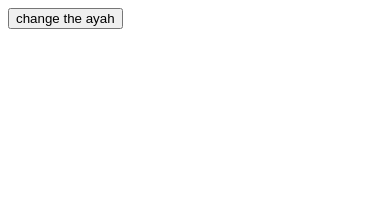
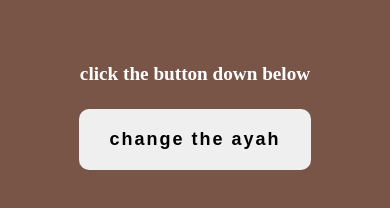
Before and after one commit to mahdtomar/ayat-generator, a plain HTML site: page index.html in a window 390 px wide. Drawn offline with Linux system fonts and the light colour scheme.

Commit message:
few styles

```diff
--- a/index.html
+++ b/index.html
@@ -4,10 +4,19 @@
     <meta charset="UTF-8" />
     <meta http-equiv="X-UA-Compatible" content="IE=edge" />
     <meta name="viewport" content="width=device-width, initial-scale=1.0" />
-    <title>Document</title>
+    <link rel="stylesheet" href="style.css">
+    <link rel="icon" href="./quran-icon-png-1 (1).png">
+    <title>Random Ayat generator</title>
   </head>
   <body>
-    <button id="btn">change the ayah</button>
+    <div class="container">
+      <div class="screen">
+        <div class="ayah">
+          <p>click the button down below </p>
+        </div>
+      </div>
+      <button id="btn">change the ayah</button>
+    </div>
     <script src="main.js"></script>
   </body>
 </html>
--- a/main.js
+++ b/main.js
@@ -1,4 +1,6 @@
 const btn = document.getElementById("btn");
+const screen = document.querySelector(".screen")
+console.log(screen)
 btn.onclick = function generateRandomeAyah() {
   const request = new XMLHttpRequest();
 
@@ -27,7 +29,7 @@ btn.onclick = function generateRandomeAyah() {
       ayahText.appendChild(ayahTextNode);
       ayahDiv.appendChild(ayahText);
 
-      document.body.appendChild(ayahDiv);
+      screen.appendChild(ayahDiv);
     }
   };
 };
--- /dev/null
+++ b/style.scss
@@ -0,0 +1,73 @@
+* {
+  box-sizing: border-box;
+  margin: 0px;
+  padding: 0px;
+}
+body {
+  background-color: #795548;
+  .container {
+    margin: 100px auto;
+    width: 70%;
+    display: flex;
+    flex-direction: column;
+    align-items: center;
+    justify-content: space-between;
+    .screen {
+      .ayah {
+        text-align: center;
+        p {
+          color: white;
+          font-size: larger;
+          font-weight: bold;
+          line-height: 150%;
+        }
+      }
+    }
+    button {
+      margin: 20px auto;
+      padding: 20px 30px;
+      max-width: 50%;
+      border: none;
+      border-radius: 10px;
+      font-weight: bold;
+      font-size: large;
+      letter-spacing: 2px;
+    }
+  }
+}
+@media (max-width:900px) {
+    body {
+        .container {
+          margin: 60px auto;
+          width:80%;
+          button {
+            margin: 20px auto;
+            padding: 20px 30px;
+            max-width: 70%;
+            border: none;
+            border-radius: 10px;
+            font-weight: bold;
+            font-size: large;
+            letter-spacing: 2px;
+          }
+        }
+      }
+}
+@media (max-width:500px) {
+    body {
+        .container {
+          margin: 60px auto;
+          width:95%;
+          button {
+            margin: 20px auto;
+            padding: 20px 30px;
+            max-width: 80%;
+            border: none;
+            border-radius: 10px;
+            font-weight: bold;
+            font-size: large;
+            letter-spacing: 2px;
+          }
+        }
+      }
+}
```
Also changed, not shown: quran-icon-png-1 (1).png (added), style.css (added), 1 other file.
